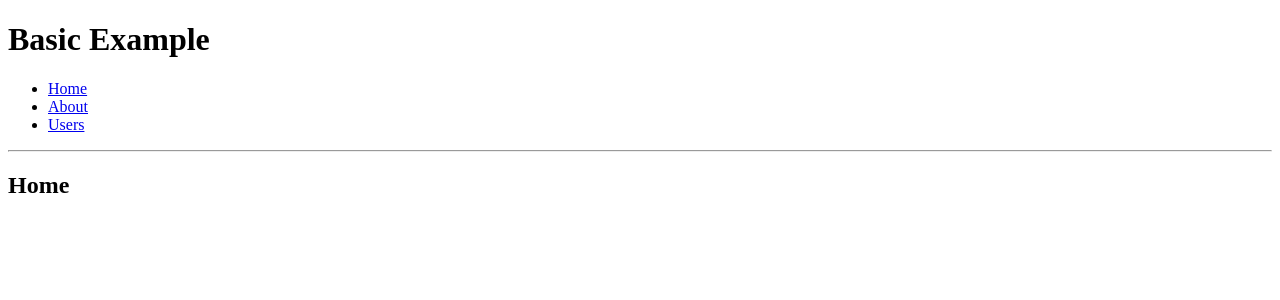
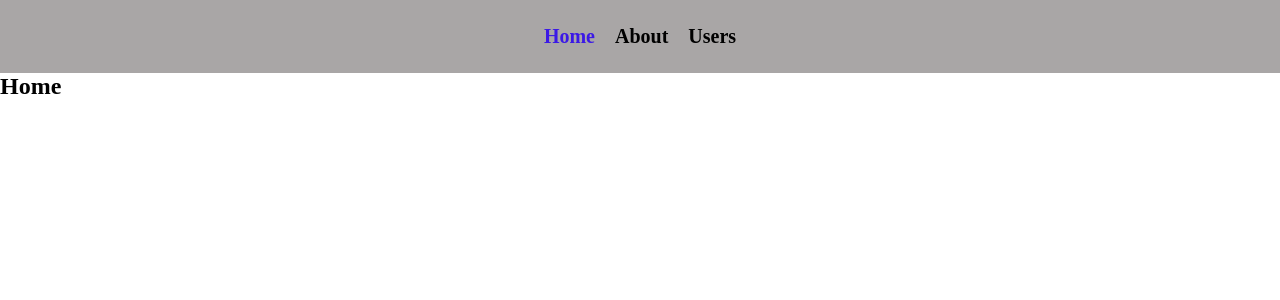
Before and after one commit to EvgeniyBudaev/pro-react-course, a React (Create React App) app: page / in a window 1280 px wide. Shown: the top 300 px of the page. Built offline with nearby package versions, Linux system fonts and the light colour scheme.

Commit message:
feat: NavLink

```diff
--- a/src/index.js
+++ b/src/index.js
@@ -2,6 +2,7 @@ import React from "react";
 import ReactDOM from "react-dom/client";
 import { BrowserRouter } from "react-router-dom";
 import { App } from "./routing/App";
+import "./index.scss";
 
 const root = ReactDOM.createRoot(document.getElementById("root"));
 
--- /dev/null
+++ b/src/index.scss
@@ -0,0 +1,56 @@
+:root {
+  --color-active: rgb(59, 25, 230);
+  --color-bg-navigation: rgb(169, 166, 166);
+}
+
+/* -------------------- Global Styles -------------------- */
+
+html {
+  box-sizing: border-box;
+  -webkit-text-size-adjust: 100%;
+  -moz-text-size-adjust: 100%;
+  -ms-text-size-adjust: 100%;
+}
+
+*,
+*::before,
+*::after {
+  box-sizing: inherit;
+}
+
+html,
+body {
+  height: 100%;
+}
+
+body {
+  position: relative;
+  margin: 0;
+  padding: 0;
+  overflow-x: hidden;
+  min-width: 320px;
+  color: #000;
+}
+
+ul,
+li {
+  margin: 0;
+  padding: 0;
+  list-style: none;
+}
+
+a {
+  display: inline-block;
+  text-decoration: none;
+  color: inherit;
+}
+
+h1,
+h2,
+h3,
+h4,
+h5,
+h6,
+p {
+  margin: 0;
+}
--- a/src/routing/App.js
+++ b/src/routing/App.js
@@ -1,10 +1,10 @@
 import React from "react";
-import { Link, Outlet, Routes, Route } from "react-router-dom";
+import { Link, NavLink, Outlet, Routes, Route } from "react-router-dom";
+import "./App.scss";
 
 export const App = () => {
   return (
     <>
-      <h1>Basic Example</h1>
       <Routes>
         <Route path="/" element={<Layout />}>
           <Route index element={<Home />} />
@@ -19,22 +19,35 @@ export const App = () => {
 };
 
 function Layout() {
+  const activeLinkClassName = "active-link";
+  const linkClassName = "default-link";
+
+  const setActiveLink = ({ isActive }) =>
+    isActive ? activeLinkClassName : linkClassName;
+
   return (
     <div>
-      <nav>
-        <ul>
-          <li>
-            <Link to="/">Home</Link>
+      <nav className="navigation">
+        <ul className="navigation-list">
+          <li className="navigation-list__item">
+            <NavLink to="/" end className={setActiveLink}>
+              Home
+            </NavLink>
           </li>
-          <li>
-            <Link to="/about">About</Link>
+          <li className="navigation-list__item">
+            <NavLink to="/about" className={setActiveLink}>
+              About
+            </NavLink>
           </li>
-          <li>
-            <Link to="/users">Users</Link>
+          <li className="navigation-list__item">
+            <NavLink to="/users" className={setActiveLink}>
+              Users
+            </NavLink>
           </li>
         </ul>
       </nav>
-      <hr />
+      {/* An <Outlet> renders whatever child route is currently active. */}
+      {/* <Outlet> отображает любой активный дочерний маршрут. */}
       <Outlet />
     </div>
   );
--- /dev/null
+++ b/src/routing/App.scss
@@ -0,0 +1,33 @@
+.navigation {
+	padding-top: 25px;
+	padding-bottom: 25px;
+	background-color: var(--color-bg-navigation);
+	&-list {
+		display: flex;
+		justify-content: center;
+		&__item {
+			font-size: 20px;
+			font-weight: bold;
+			margin-right: 20px;
+		}
+		&__item:last-child {
+			margin-right: 0;
+		}
+	}
+}
+
+.active {
+	color: var(--color-active);
+	cursor: default;
+	text-decoration: none;
+}
+
+.default-link {
+	text-decoration: none;
+}
+
+.active-link {
+	color: var(--color-active);
+	cursor: default;
+	text-decoration: none;
+}
```
